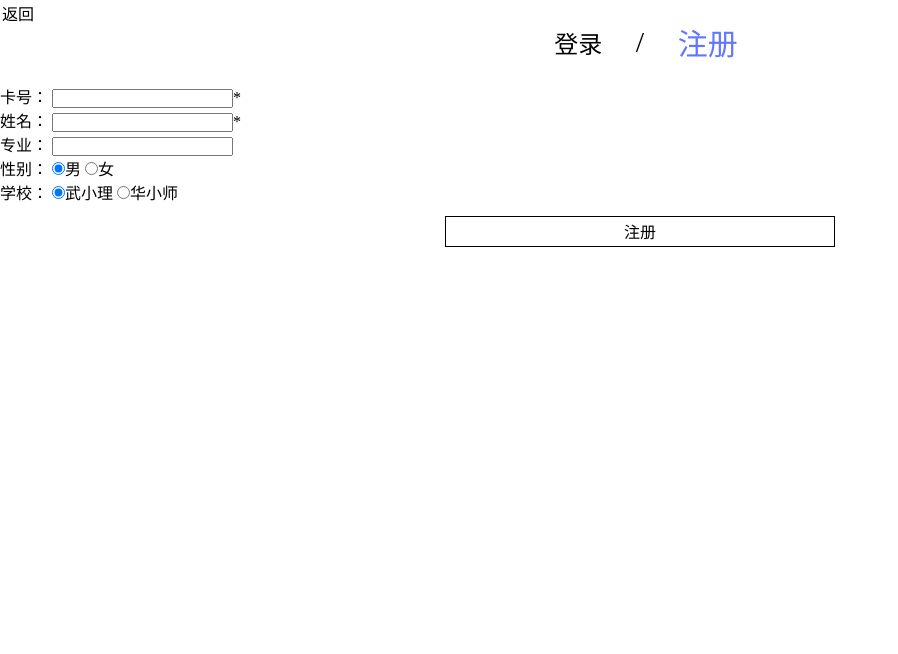
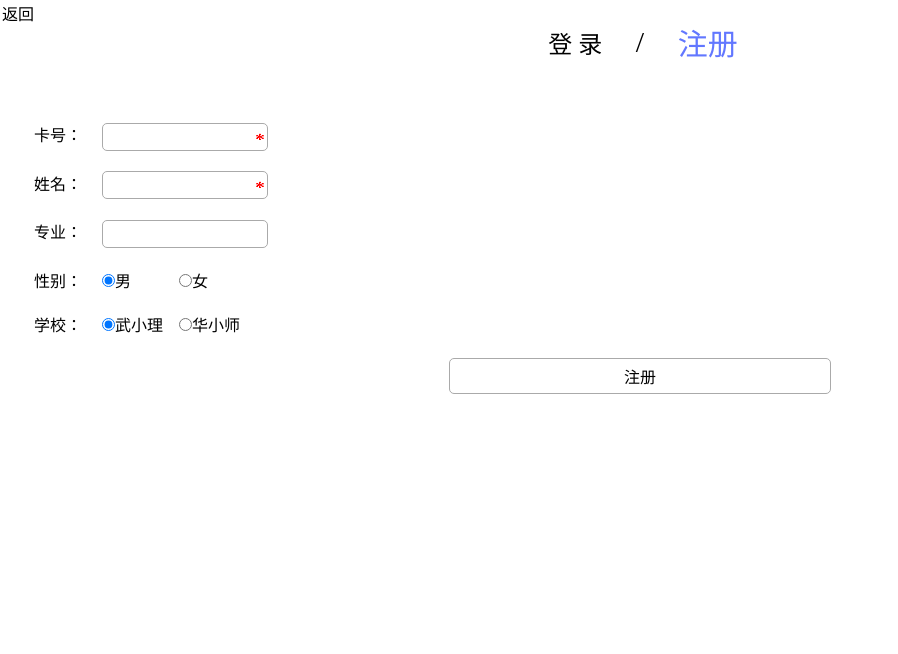
Before and after one commit to Hackday2017/plain_war, a PHP site: the page made by application/plane/view/index/register.html in a window 1280 px wide. Shown: the top 654 px of the page, without its empty margins (0-898 px from the left). Run offline with PHP 8.4, Linux system fonts and the light colour scheme; the template is opened without the code that fills it, so the values that code supplies are empty.

Commit message:
修改登录/注册页大致样式

```diff
--- a/application/plane/view/index/register.html
+++ b/application/plane/view/index/register.html
@@ -15,24 +15,46 @@
 <div class="wrapper">
   <div class="back" style="position: absolute;top: 1px;left: 2px">返回</div>
   <div class="title">
-    <div class="login-text" id="login-text">登录</div>
+    <div class="login-text" id="login-text">登 录</div>
     <div class="sign">  /  </div>
     <div class="register-text" id="register-text">注册</div>
   </div>
   <div class="form" id="register-form" >
-    <form>
-      卡号： <input name="cardno">*<br/>
-      姓名： <input name="name">*<br/>
-      专业： <input name="major"><br/>
-      性别： <label><input name="gender" type="radio" checked="true" value="1">男&nbsp;<input name="gender" type="radio" value="2">女</label><br/>
-      学校： <label><input name="school" type="radio" value="武小理" checked="true">武小理&nbsp;<input name="school" type="radio" value="华小师">华小师</label><br/>
+    <form name="rform">
+      <ul>
+        <li>
+          <label>卡号：</label>
+          <input name="cardno">
+        </li>
+        <li>
+          <label>姓名：</label>
+          <input name="name">
+        </li>
+        <li>
+          <label>专业：</label>
+          <input name="major" required>
+        </li>
+        <li>
+          <label>性别：</label>
+          <input name="gender" type="radio" checked="true" value="1">男　　　<input name="gender" type="radio" value="2">女
+        </li>
+        <li>
+          <label>学校：</label>
+          <input name="school" type="radio" value="武小理" checked="true">武小理　<input name="school" type="radio" value="华小师">华小师
+        </li>
+      </ul>
     </form>
     <div class="register_submit subbtn" onclick=register()>注册</div>
   </div>
   <div class="form" id="login-form">
-    <form action="__PLANE__/login/oklogin" method="post">
-      卡号： <input name="cardno"><br/>
-      <!--<button type="submit">submit</button>-->
+    <form name="lform" >
+      <ul>
+        <li>
+          <label>卡号：</label>
+          <input name="cardno"><br/>
+        </li>
+      </ul>
+
     </form>
     <div class="login_submit subbtn" onclick=login()>登录</div>
   </div>
--- a/public/static/plane_war/css/login.css
+++ b/public/static/plane_war/css/login.css
@@ -31,10 +31,43 @@ html , body {
   display: none;
 }
 .subbtn {
-  padding: 2px;
+  padding-top: 5px;
+  padding-bottom: 4px;
   text-align: center;
   height: 25px;
   width: 30%;
   margin: 12px auto;
-  border: 1px solid black;
+  border: 1px solid #AAAAAA;
+  border-radius: 5px;
 }
+.form {
+  height: auto;
+  margin: 40px auto;
+  padding: 8px;
+}
+.form *:focus{
+  outline: none;
+}
+.form ul li {
+  padding: 10px;
+}
+.form ul li label {
+  width: 80px;
+  display: inline-block;
+  text-align: center;
+}
+.form ul li input[name=cardno],
+.form ul li input[name=name],
+.form ul li input[name=major] {
+  width: 140px;
+  height: 20px;
+  border: 1px solid #AAAAAA;
+  padding: 3px 12px;
+  border-radius: 5px;
+  /*color: #CCC;*/
+}
+.form ul li input[name=cardno],
+.form ul li input[name=name] {
+  background: url("../img/aterisk.png") no-repeat #FFF 98%;
+  background-size: 8px 12px;
+}
--- a/public/static/plane_war/js/login.js
+++ b/public/static/plane_war/js/login.js
@@ -45,11 +45,15 @@ function register() {
 function login() {
   var cardno = $("input[ name='cardno' ]").eq(1).val();
 
-  var form = new FormData();
-  form.append("cardno",cardno);
+  if (!cardno) {
+    alert("请输入卡号！")
+  } else {
+    var form = new FormData();
+    form.append("cardno",cardno);
+    // 登录
+    userlogin(form);
+  }
 
-  // 登录
-  userlogin(form);
 }
 
 window.onload = function () {
```
Also changed, not shown: public/static/plane_war/img/aterisk.png (added).
